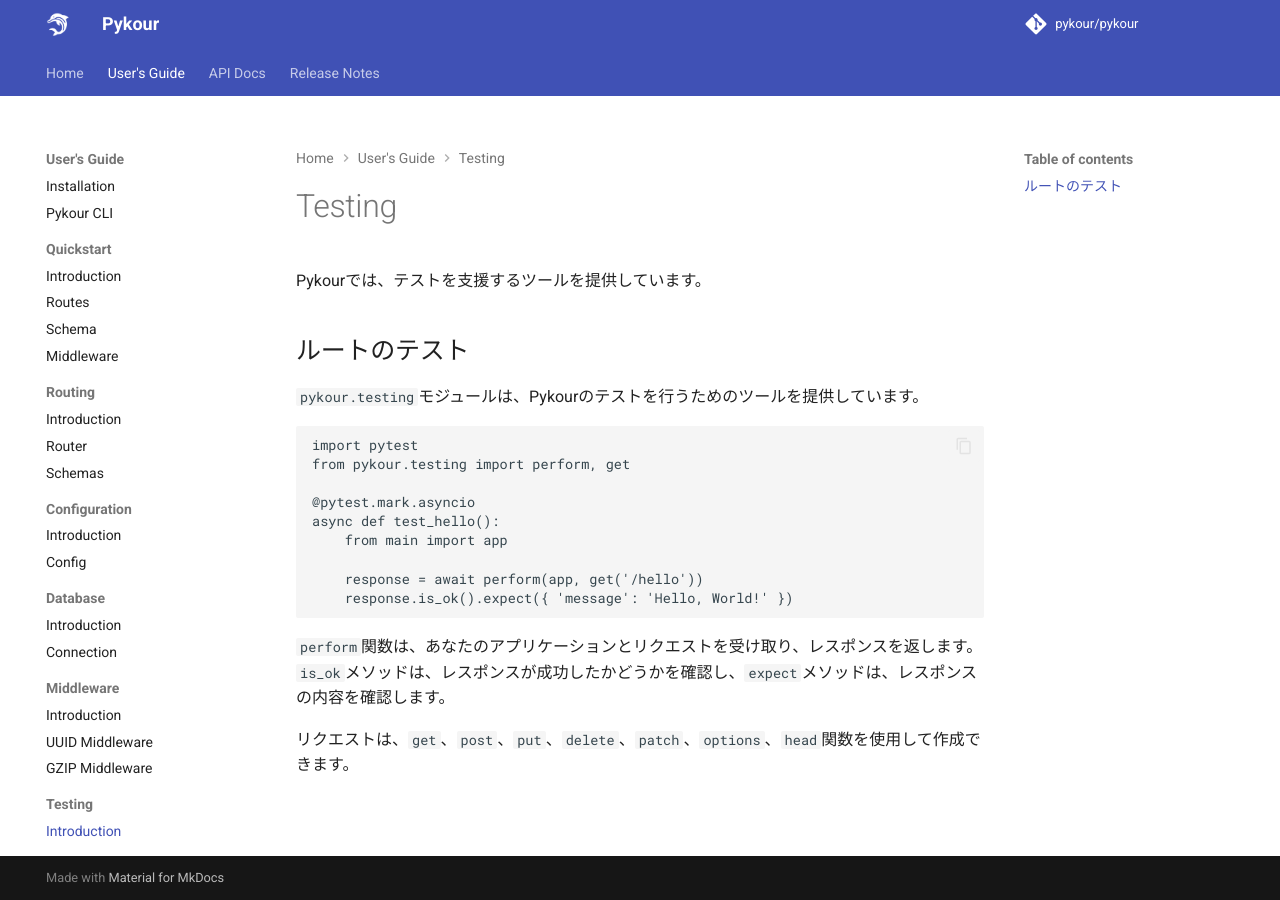
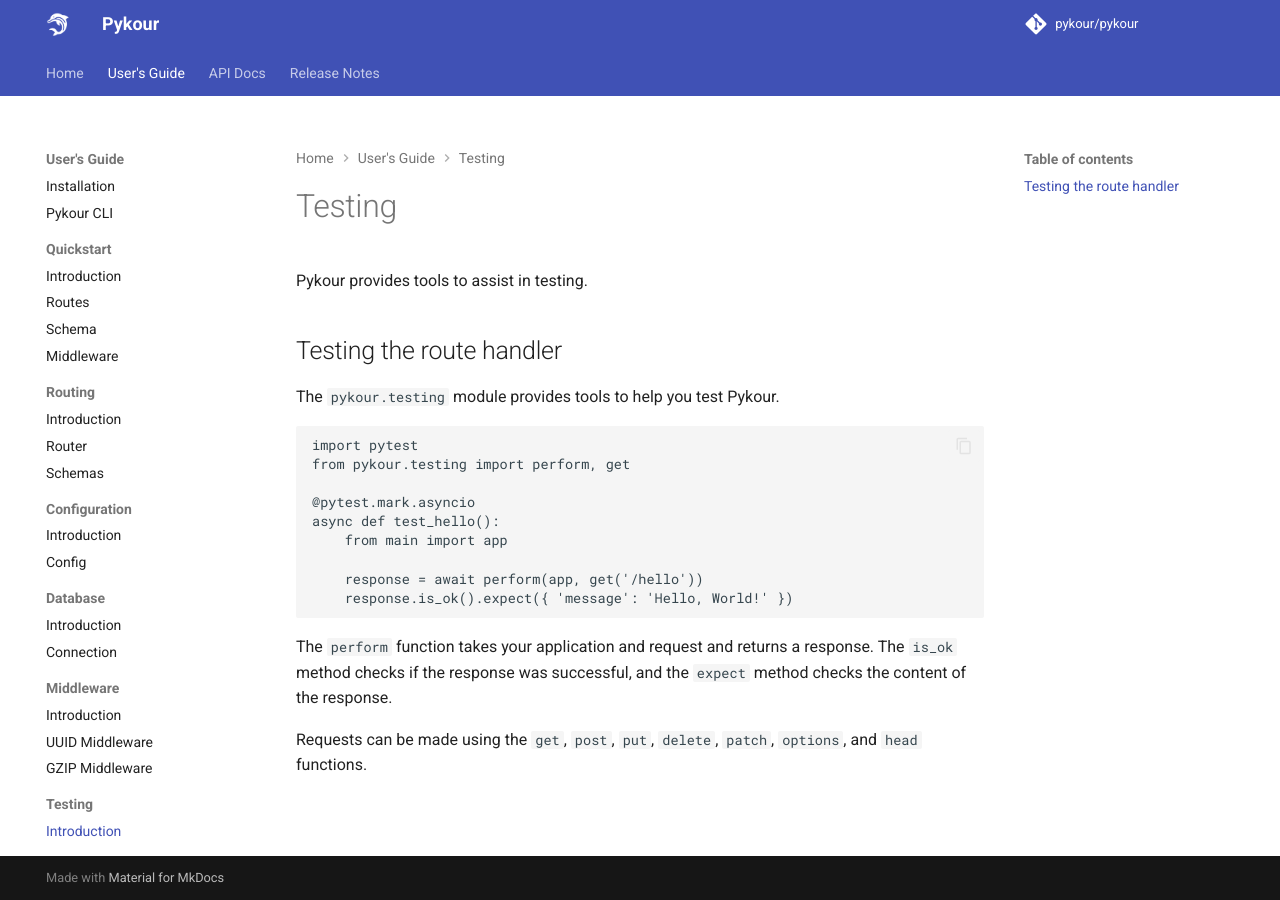
Before and after one commit to pykour/pykour, an MkDocs documentation site: the page built from docs/testing/introduction.md, in a window 1280 px wide. Built offline with MkDocs 1.6.1 and Material for MkDocs 9.7.7, drawn with Linux system fonts in a browser that asks for light colours; comment, search, counter and statistics services are not loaded.

Commit message:
update testing documentation

````diff
--- a/docs/testing/introduction.md
+++ b/docs/testing/introduction.md
@@ -1,10 +1,10 @@
 # Testing
 
-Pykourでは、テストを支援するツールを提供しています。
+Pykour provides tools to assist in testing.
 
-## ルートのテスト
+## Testing the route handler
 
-`pykour.testing`モジュールは、Pykourのテストを行うためのツールを提供しています。
+The `pykour.testing` module provides tools to help you test Pykour.
 
 ```python
 import pytest
@@ -18,7 +18,7 @@
     response.is_ok().expect({ 'message': 'Hello, World!' })
 ```
 
-`perform`関数は、あなたのアプリケーションとリクエストを受け取り、レスポンスを返します。
-`is_ok`メソッドは、レスポンスが成功したかどうかを確認し、`expect`メソッドは、レスポンスの内容を確認します。
+The `perform` function takes your application and request and returns a response.
+The `is_ok` method checks if the response was successful, and the `expect` method checks the content of the response.
 
-リクエストは、`get`、`post`、`put`、`delete`、`patch`、`options`、`head`関数を使用して作成できます。
+Requests can be made using the `get`, `post`, `put`, `delete`, `patch`, `options`, and `head` functions.
````
